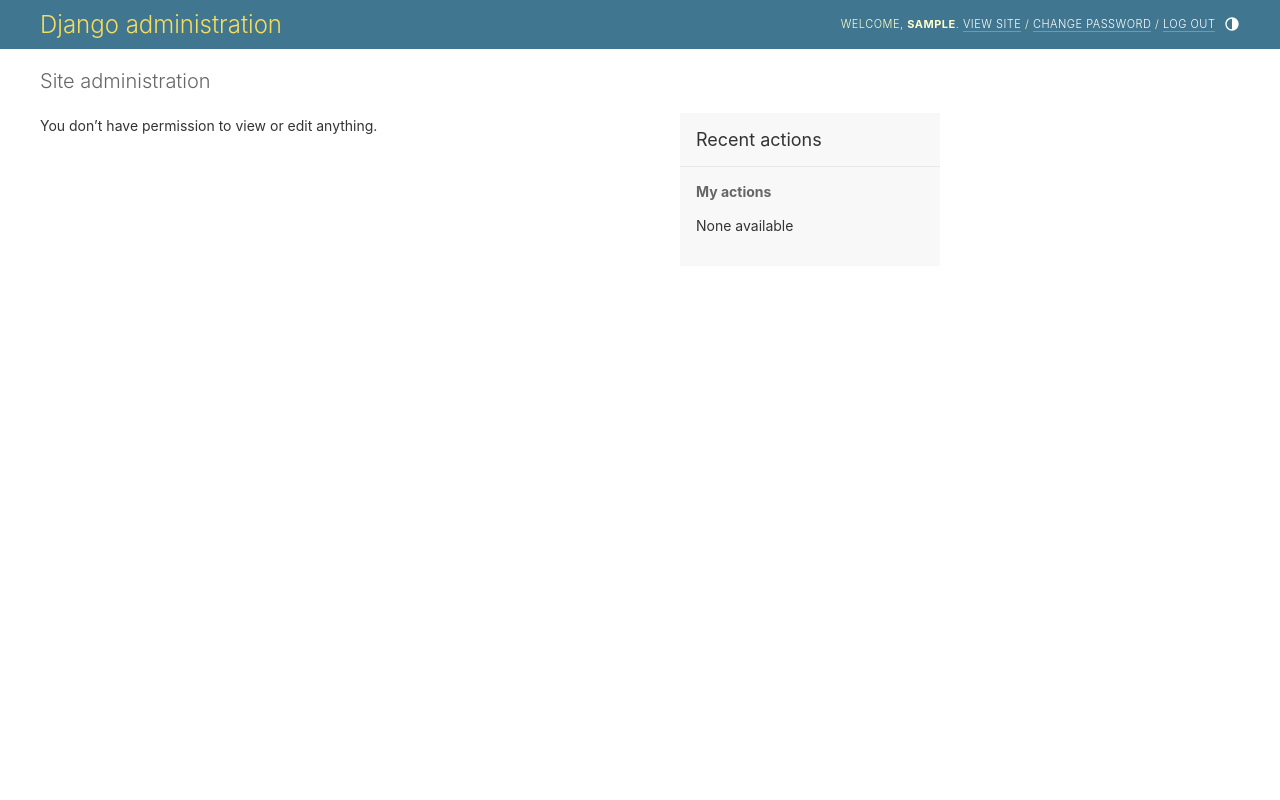
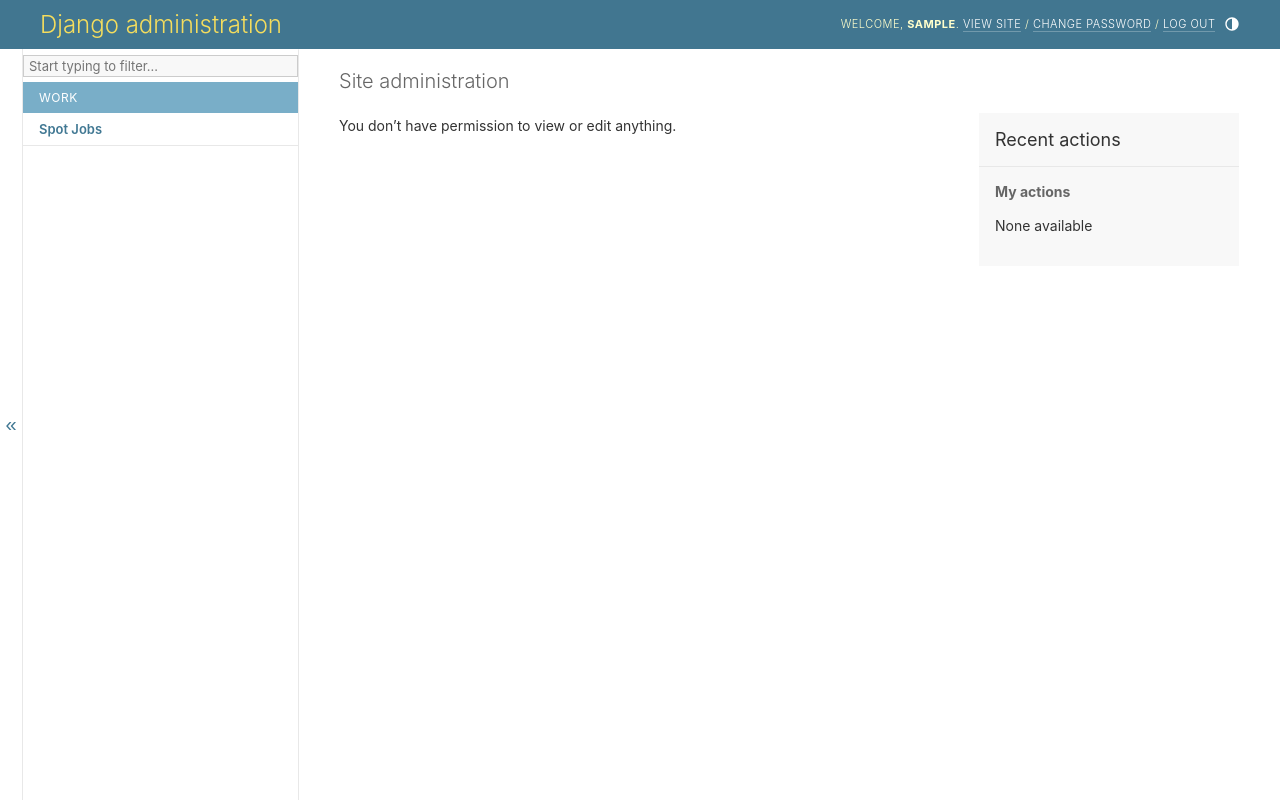
Before and after one commit to nick-rbzk/rbzk_pro, a Django app: page /admin/ in a window 1280 px wide. Run offline with Django 4.2, Linux system fonts and the light colour scheme; the visitor is signed in with stand-in values (Sample User, id 1); data comes from the database, SQL or seed files in the repository; data that the repository does not hold is empty; parts of the project's set-up code (start-up, migrations or seed data) failed here and were passed over.

Commit message:
LTS version, extended sidebar in admin, Spot Jobs page

```diff
--- a/docker-compose.prod.yml
+++ b/docker-compose.prod.yml
@@ -1,5 +1,3 @@
-version: '3.8'
-
 services:
 
   nginx:
--- a/docker-compose.yml
+++ b/docker-compose.yml
@@ -1,5 +1,3 @@
-version: '3.8'
-
 services:
   web:
     build:
--- a/home/templates/home.html
+++ b/home/templates/home.html
@@ -33,6 +33,7 @@
                     <ul class="navbar-nav ms-auto">
                         <li class="nav-item mx-0 mx-lg-1"><a class="nav-link py-3 px-0 px-lg-3 rounded" href="#portfolio">Portfolio</a></li>
                         <li class="nav-item mx-0 mx-lg-1"><a class="nav-link py-3 px-0 px-lg-3 rounded" href="#about">About</a></li>
+                        <li class="nav-item mx-0 mx-lg-1"><a class="nav-link py-3 px-0 px-lg-3 rounded" href="{% url 'admin:index' %}">Admin</a></li>
                         {% if show_contact %}
                         <li class="nav-item mx-0 mx-lg-1"><a class="nav-link py-3 px-0 px-lg-3 rounded" href="#contact">Contact</a></li>
                         {% endif %}
@@ -47,7 +48,7 @@
                 <img class="masthead-avatar mb-5" src="{% static '/home_page/assets/img/avataaars.svg' %}" alt="..." />
 
                 <!-- Masthead Heading-->
-                <h1 class="masthead-heading text-uppercase mb-0">Welcome! I'm Nick Rebezniuk.</h1>
+                <h1 class="masthead-heading text-uppercase mb-0">Welcome! I'm Nick.</h1>
                 <!-- Icon Divider-->
                 <div class="divider-custom divider-light">
                     <div class="divider-custom-line"></div>
--- a/home/urls.py
+++ b/home/urls.py
@@ -3,4 +3,5 @@
 from home.views import *
 urlpatterns = [
     path("", home_page, name="home_page"),
+    path("jobs/", jobs_page, name="jobs_page"),
 ]
--- a/home/views.py
+++ b/home/views.py
@@ -4,3 +4,6 @@
 
 def home_page(request):
     return render(request, "home.html")
+
+def jobs_page(request):
+    return render(request, "jobs.html")
--- a/rbzk/settings.py
+++ b/rbzk/settings.py
@@ -30,7 +30,7 @@
 # DEBUG = True
 
 # ALLOWED_HOSTS = ["*"]
-CSRF_TRUSTED_ORIGINS = ["http://rbzk.pro", "http://www.rbzk.pro"]
+CSRF_TRUSTED_ORIGINS = ["http://rbzk.pro", "http://www.rbzk.pro", "https://rbzk.pro", "https://www.rbzk.pro"]
 
 
 # Application definition
@@ -62,7 +62,7 @@
 TEMPLATES = [
     {
         'BACKEND': 'django.template.backends.django.DjangoTemplates',
-        'DIRS': [],
+        'DIRS': [os.path.join(BASE_DIR, 'templates')],
         'APP_DIRS': True,
         'OPTIONS': {
             'context_processors': [
--- a/requirements.txt
+++ b/requirements.txt
@@ -1,4 +1,4 @@
-Django==4.1.3
+Django==4.2.13
 celery==5.2.7
 redis==4.5.4
 flower==1.2.0
--- /dev/null
+++ b/templates/admin/index.html
@@ -0,0 +1,19 @@
+{% extends "admin/index.html" %}
+
+{% block nav-sidebar %}
+{% load i18n %}
+<button class="sticky toggle-nav-sidebar" id="toggle-nav-sidebar" aria-label="{% translate 'Toggle navigation' %}"></button>
+<nav class="sticky" id="nav-sidebar">
+    <input type="search" id="nav-filter"
+         placeholder="{% translate 'Start typing to filter…' %}"
+         aria-label="{% translate 'Filter navigation items' %}">
+    <div class="module">
+        <table>
+          <caption>Work</caption>
+            <tr>
+                <th scope="row"><a href="{% url 'jobs_page' %}">Spot Jobs</a></th>
+            </tr>
+        </table>
+    </div>
+</nav>
+{% endblock %}
```
Also changed, not shown: home/templates/jobs.html (added, +64 -0 lines).
